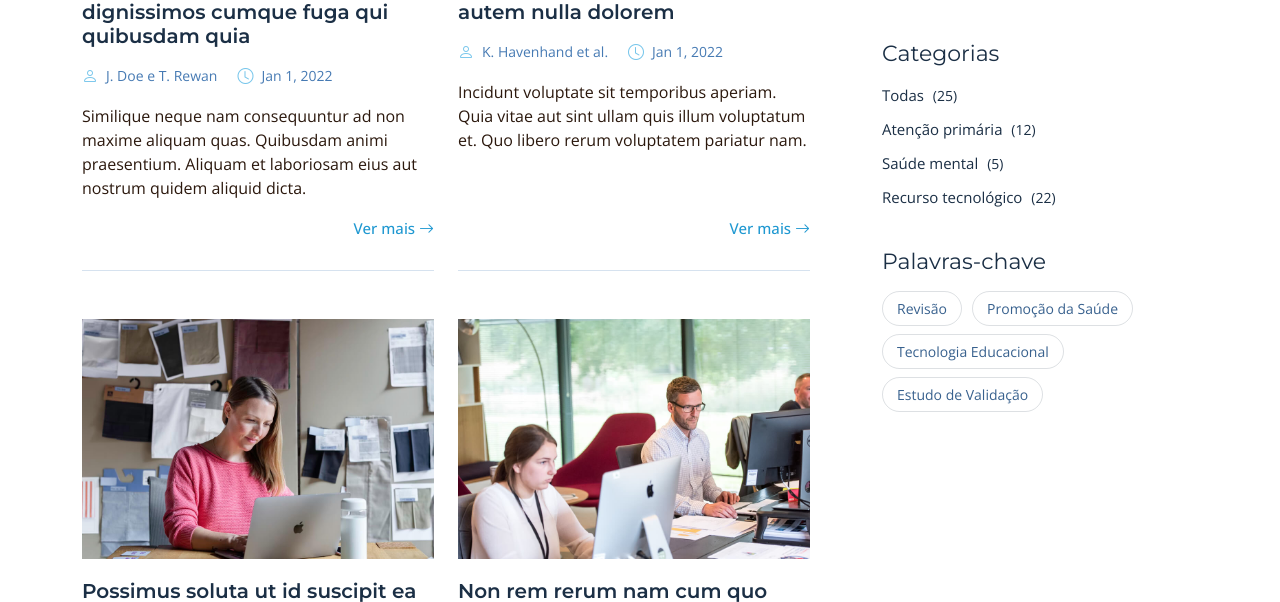
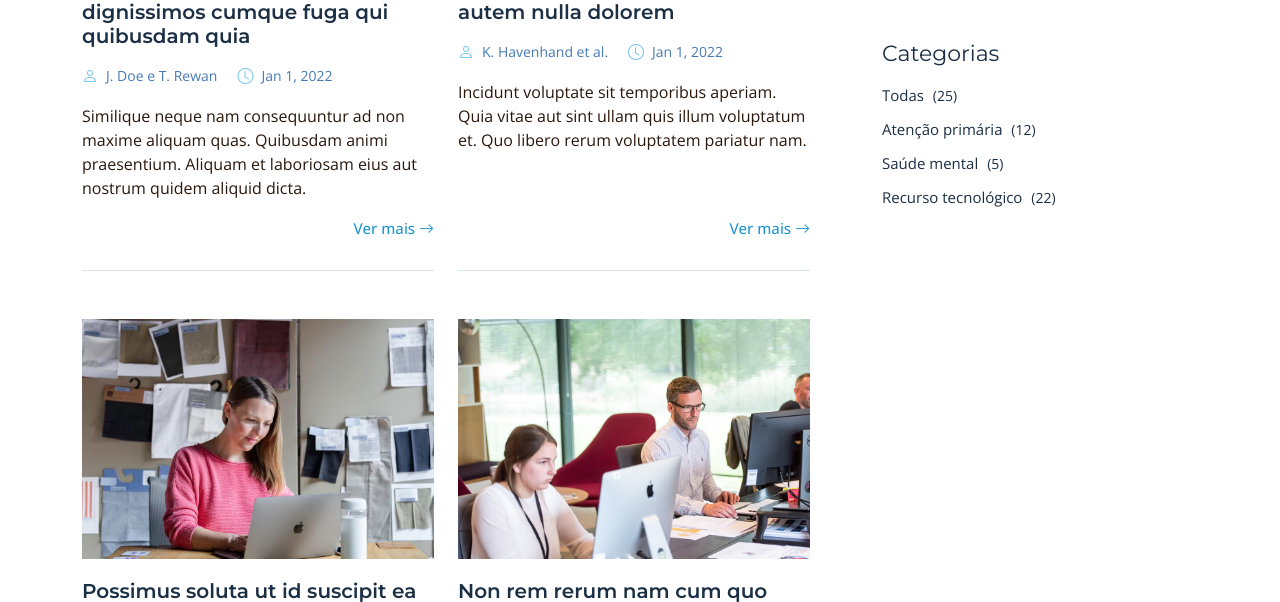
Before and after one commit to pauloregismsuva/observaaps, a PHP site: page /pesquisas.php in a window 1280 px wide. Shown: the part 673-1275 px from the top of the page. Run offline with PHP 8.4, Linux system fonts and the light colour scheme.

Commit message:
Remoção das tags de busca da página de pesquisa

```diff
--- a/pesquisas.php
+++ b/pesquisas.php
@@ -296,16 +296,6 @@
                 </ul>
               </div><!-- End sidebar categories-->
 
-              <div class="sidebar-item tags">
-                <h3 class="sidebar-title">Palavras-chave</h3>
-                <ul class="mt-3">
-                  <li><a href="#">Revisão</a></li>
-                  <li><a href="#">Promoção da Saúde</a></li>
-                  <li><a href="#">Tecnologia Educacional</a></li>
-                  <li><a href="#">Estudo de Validação</a></li>
-                </ul>
-              </div><!-- End sidebar tags-->
-
             </div><!-- End Blog Sidebar -->
 
           </div>
```
